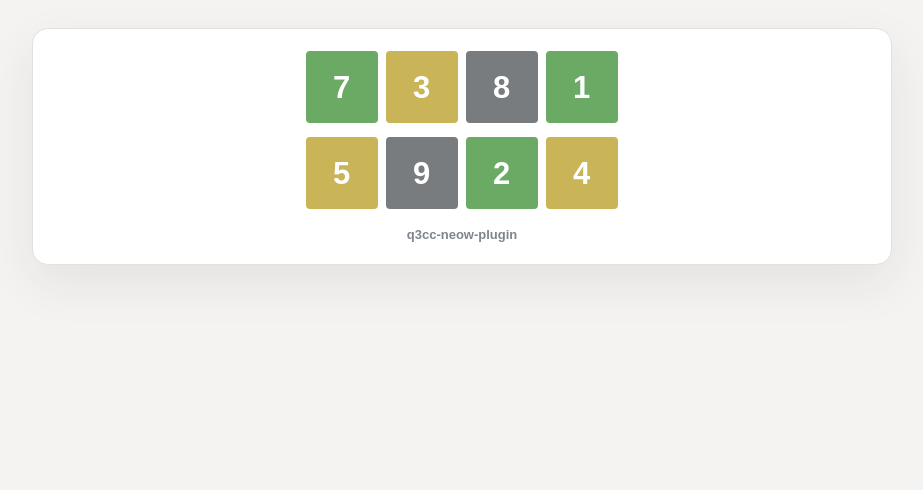
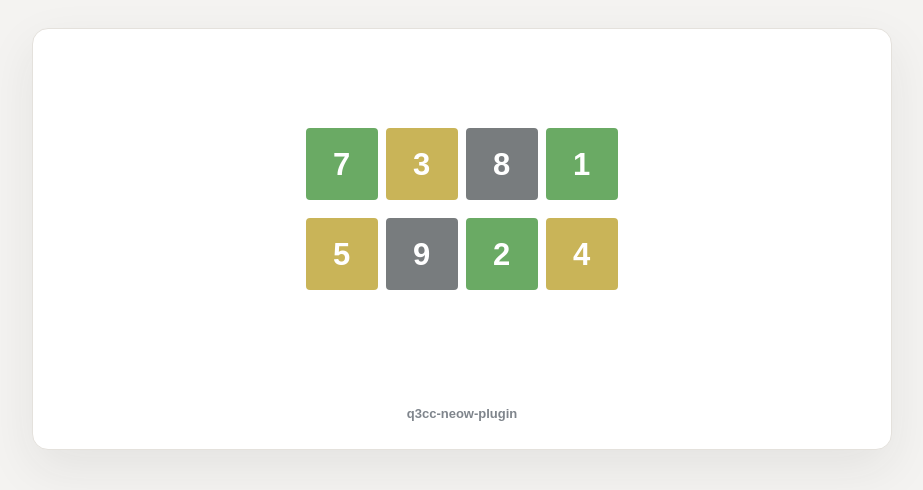
Before and after one commit to q3cc/q3cc-neow-plugin, a website: page resources/ml-render-preview.html in a window 1280 px wide. Shown: the whole page, without its empty margins (178-1101 px from the left). Drawn offline with Linux system fonts and the light colour scheme.

Commit message:
优化: 调高密码棋盘图片高度与留白

```diff
--- a/resources/ml-render-preview.html
+++ b/resources/ml-render-preview.html
@@ -14,6 +14,7 @@
       }
       .card {
         width: 860px;
+        min-height: 420px;
         margin: 0 auto;
         border-radius: 16px;
         overflow: hidden;
@@ -22,15 +23,23 @@
         box-shadow: 0 18px 50px rgba(32, 35, 40, 0.08);
       }
       .content {
-        padding: 22px 24px 18px;
+        min-height: 420px;
+        padding: 30px 24px 24px;
+        display: flex;
+        flex-direction: column;
+        justify-content: space-between;
       }
       .section {
-        padding: 0;
+        min-height: 300px;
+        padding: 10px 0;
+        display: flex;
+        align-items: center;
+        justify-content: center;
       }
       .board-list {
         display: flex;
         flex-direction: column;
-        gap: 14px;
+        gap: 18px;
         align-items: center;
       }
       .board-row {
@@ -79,7 +88,7 @@
       }
       .mini .digit { font-size: 20px; }
       .footer {
-        margin-top: 16px;
+        margin-top: 24px;
         font-size: 13px;
         line-height: 1.6;
         color: #7f858c;
```
Also changed, not shown: utils/ml-render.js (+13 -4 lines).
